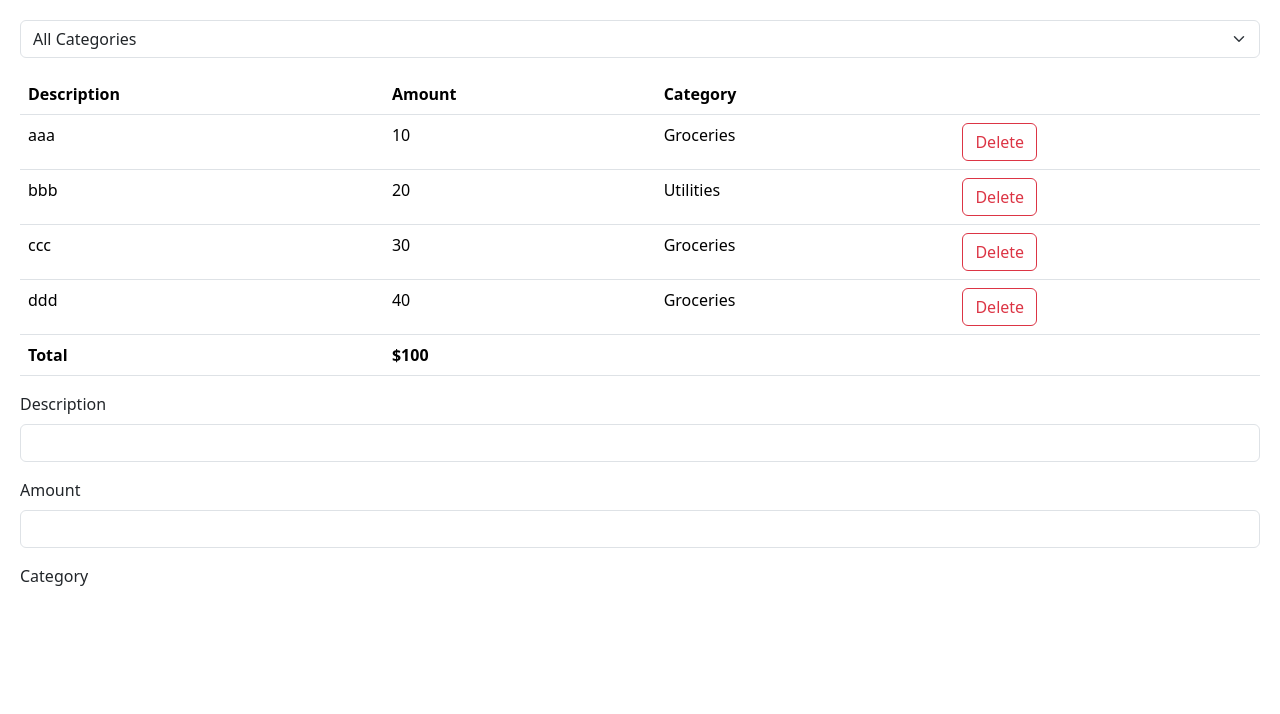
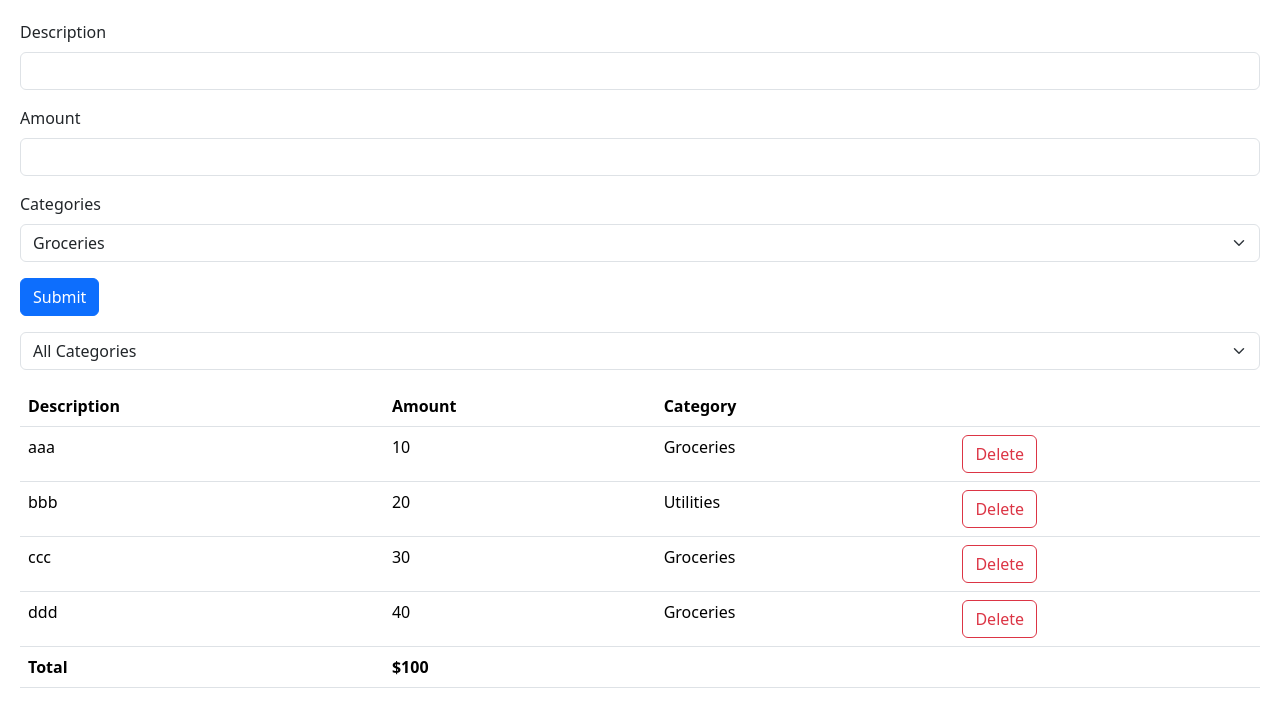
Before and after one commit to KhaledAbuarida/Expense-Tracker, a React (Vite) app: page / in a window 1280 px wide. Shown: the top 714 px of the page. Built offline with nearby package versions, Linux system fonts and the light colour scheme.

Commit message:
handle form validation rules using zod

```diff
--- a/package.json
+++ b/package.json
@@ -10,9 +10,12 @@
     "preview": "vite preview"
   },
   "dependencies": {
+    "@hookform/resolvers": "^3.2.0",
     "bootstrap": "^5.3.1",
     "react": "^18.2.0",
-    "react-dom": "^18.2.0"
+    "react-dom": "^18.2.0",
+    "react-hook-form": "^7.45.4",
+    "zod": "^3.21.4"
   },
   "devDependencies": {
     "@types/react": "^18.2.15",
--- a/src/App.tsx
+++ b/src/App.tsx
@@ -1,7 +1,9 @@
 import ExpenseFilter from "./expense-tracker/components/ExpenseFilter";
 import ExpenseList from "./expense-tracker/components/ExpenseList";
-import ItemForm from "./expense-tracker/components/ItemFrom";
+import ExpenseForm from "./expense-tracker/components/ExpenseForm";
 import { useState } from 'react'
+
+export const ExpensesCategories = ['Groceries', 'Utilities', 'Entertainment'] as const;
 
 function App(){
 
@@ -18,9 +20,9 @@ function App(){
 
   return(
     <div>
+      <ExpenseForm />
       <ExpenseFilter onSelectCategory={category => setSelectedCategory(category)} />
       <ExpenseList Expenses={visibleExpenses} onDelete={(id) => setExpense(expense.filter(e => e.id != id))} />
-      <ItemForm />
     </div>
 
   )
--- a/src/expense-tracker/components/ExpenseFilter.tsx
+++ b/src/expense-tracker/components/ExpenseFilter.tsx
@@ -1,4 +1,4 @@
-
+import { ExpensesCategories } from '../../App'
 interface Props {
     onSelectCategory: (category: string) => void
 }
@@ -7,9 +7,7 @@ function ExpenseFilter({onSelectCategory}: Props){
     return(
         <select className="form-select mb-3" onChange={(event)=> onSelectCategory(event.target.value)}>
             <option >All Categories</option>
-            <option value="Groceries">Groceries</option>
-            <option value="Utilities">Utilities</option>
-            <option value="Entertainment">Entertainment</option>
+            { ExpensesCategories.map(category => <option key={category} value={category}>{category}</option>)}
         </select>
     )
 }
--- /dev/null
+++ b/src/expense-tracker/components/ExpenseForm.tsx
@@ -0,0 +1,42 @@
+import { ExpensesCategories } from '../../App'
+import { useForm } from 'react-hook-form'
+import { zodResolver } from '@hookform/resolvers/zod'
+import { z } from 'zod';
+
+const schema = z.object({
+    description: z.string().min(5).max(50),
+    amount: z.number().min(0.01).max(100_00),
+    categories: z.enum(ExpensesCategories),
+})
+
+type ExpenseFormData = z.infer<typeof schema>
+
+
+function ExpenseForm(){
+    const {register, handleSubmit, formState: {errors}} = useForm<ExpenseFormData>({ resolver: zodResolver(schema)});
+
+    return(
+        <form className='mb-3'>
+            <div className="mb-3">
+                <label htmlFor="description" className="form-label">Description</label>
+                <input {...register('description')} id="description" type="text" className="form-control" />
+                {errors.description && <p className='text-danger'>{errors.description.message}</p>}
+            </div>
+            <div className="mb-3">
+                <label htmlFor="amount" className="form-label">Amount</label>
+                <input {...register('amount')} id="amount" type="number" className="form-control" />
+                {errors.amount && <p className='text-danger'>{errors.amount.message}</p>}
+            </div>
+            <div className="mb-3">
+                <label htmlFor="categories" className="form-label">Categories</label>
+                <select {...register('categories')} id="categories" className="form-select">
+                    { ExpensesCategories. map(category => <option key={category} value={category}>{category}</option>)}
+                </select>
+                {errors.categories && <p className='text-danger'>{errors.categories.message}</p>}
+            </div>
+            <button type="submit" className="btn btn-primary">Submit</button>
+        </form>
+    )
+}
+
+export default ExpenseForm;
--- a/src/expense-tracker/components/ItemFrom.tsx
+++ /dev/null
@@ -1,21 +0,0 @@
-
-function ItemForm(){
-    return(
-        <form>
-            <div className="mb-3">
-                <label htmlFor="description" className="form-label">Description</label>
-                <input id="description" type="text" className="form-control" />
-            </div>
-            <div className="mb-3">
-                <label htmlFor="amount" className="form-label">Amount</label>
-                <input id="amount" type="number" className="form-control" />
-            </div>
-            <div className="mb-3">
-                <label htmlFor="category" className="form-label">Category</label>
-
-            </div>
-        </form>
-    )
-}
-
-export default ItemForm;
```
Also changed, not shown: 1 other file (tests, documents, lock files or other folders).
